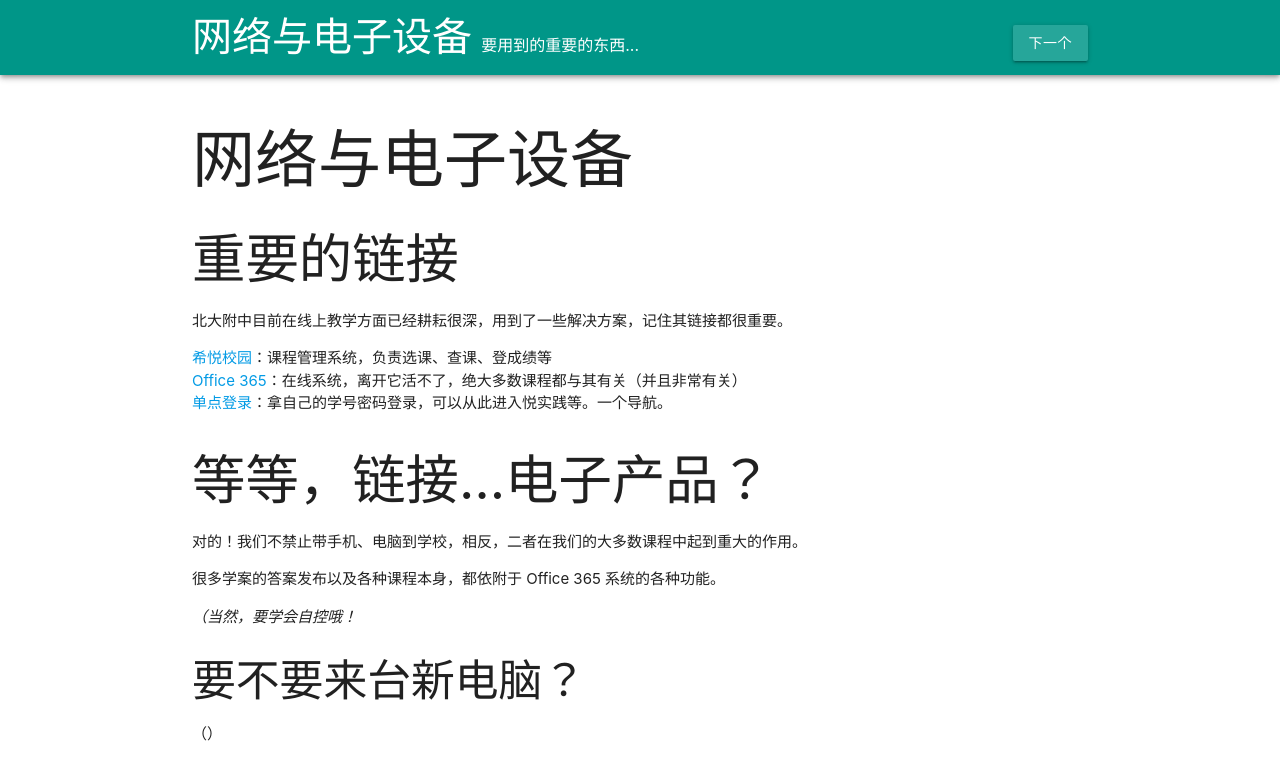
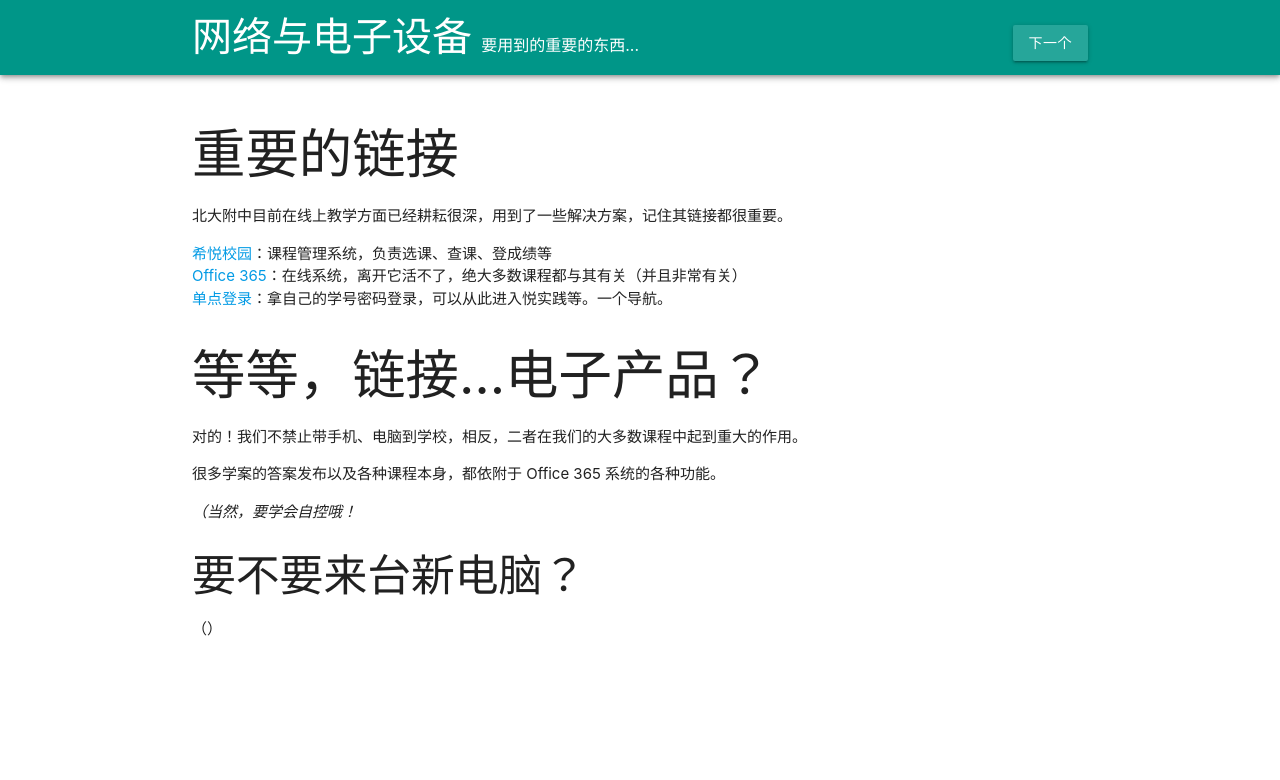
Before and after one commit to pkuschool/intro, a Jekyll site: the page built from 04-E-tech.md, in a window 1280 px wide. Shown: the top 780 px of the page. Built offline with Jekyll 4.4.1, drawn with Linux system fonts in a browser that asks for light colours; nearby versions of some CDN libraries; our own code applies the rules of GitHub Pages for plain Markdown files.

Commit message:
get index

```diff
--- a/04-E-tech.md
+++ b/04-E-tech.md
@@ -7,8 +7,6 @@ author:
   - 刘语辰
 
 ---
-
-# 网络与电子设备
 
 ## 重要的链接
 
```
Also changed, not shown: index.md (renamed from 01-Welcome.md).
